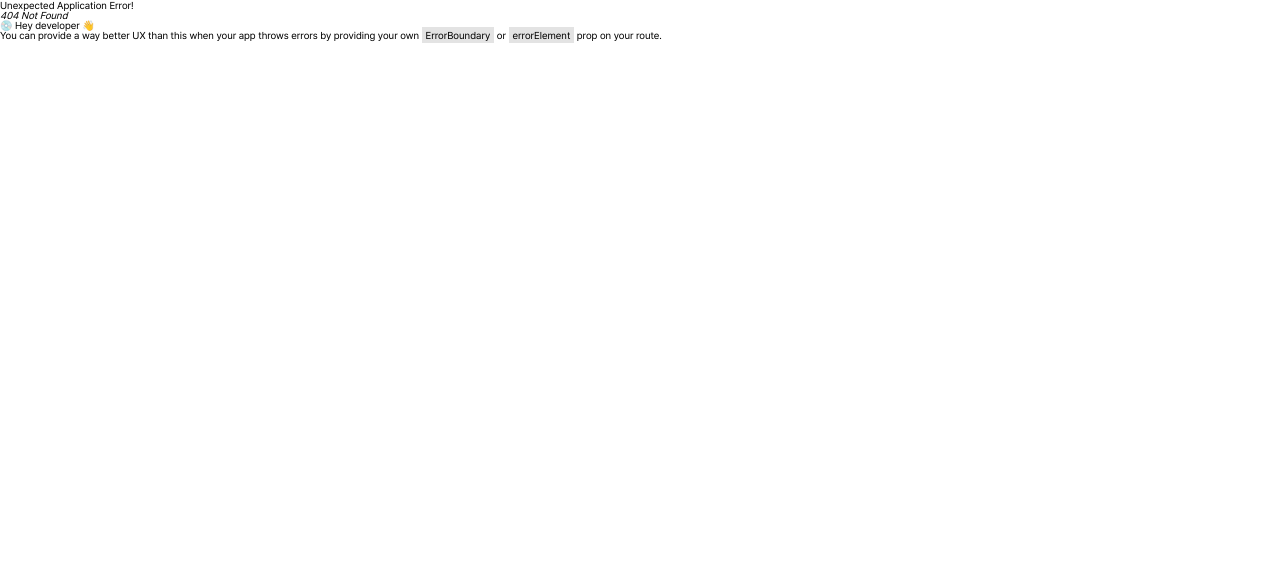
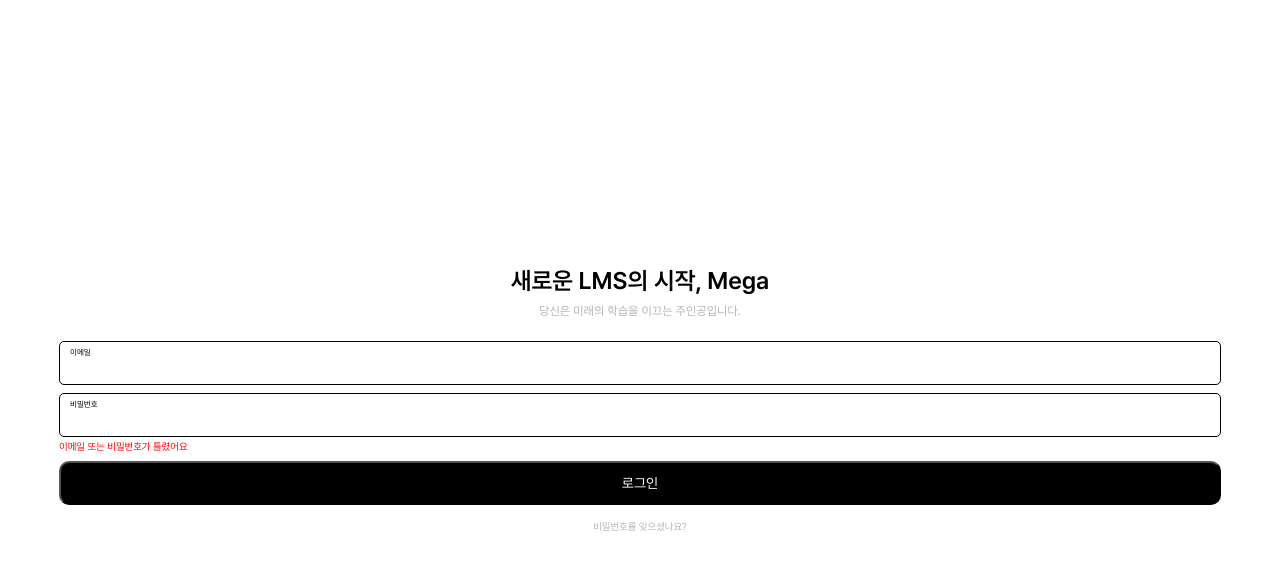
Before and after one commit to devloped-country/mega-v2-user-fe, a React (Vite) app: page /login in a window 1280 px wide. Before the commit this address had no page. Shown: the top 570 px of the page. Built offline with nearby package versions, Linux system fonts and the light colour scheme.

Commit message:
feat: login 페이지 스타일링

```diff
--- a/src/main.css
+++ b/src/main.css
@@ -16,6 +16,16 @@
   --color-purple-100: #5e4778;
   --color-green-100: #079419;
   --color-green-200: #07b419;
+
+  --font-weight-thin: 100;
+  --font-weight-extralight: 200;
+  --font-weight-light: 300;
+  --font-weight-regular: 400;
+  --font-weight-medium: 500;
+  --font-weight-semibold: 600;
+  --font-weight-bold: 700;
+  --font-weight-extrabold: 800;
+  --font-weight-black: 900;
 }
 
 * {
--- /dev/null
+++ b/src/pages/login/Login.jsx
@@ -0,0 +1,59 @@
+import { useState } from 'react';
+import styles from './Login.module.css';
+
+function Login() {
+  const [isFocusEmailInput, setIsFocusEmailInput] = useState(false);
+  const [isFocusPasswordInput, setIsFocusPasswordInput] = useState(false);
+  const [isShowingValidateMessage, setIsShowingValidateMessage] =
+    useState(true);
+
+  return (
+    <section className={styles.wrapper}>
+      <main className={styles.main}>
+        <h2 className={styles.slogan}>새로운 LMS의 시작, Mega</h2>
+        <h4 className={styles.subSlogan}>
+          당신은 미래의 학습을 이끄는 주인공입니다.
+        </h4>
+        <form className={styles.form} onSubmit={(e) => e.preventDefault()}>
+          <div
+            className={`${styles.inputWrapper} ${
+              isFocusEmailInput && styles.inputTitleActive
+            }`}
+          >
+            <h4 className={styles.inputTitle}>이메일</h4>
+            <input
+              type='text'
+              className={styles.input}
+              onFocus={() => setIsFocusEmailInput(true)}
+              onBlur={() => setIsFocusEmailInput(false)}
+            />
+          </div>
+          <div
+            className={`${styles.inputWrapper} ${
+              isFocusPasswordInput && styles.inputTitleActive
+            }`}
+          >
+            <h4 className={styles.inputTitle}>비밀번호</h4>
+            <input
+              type='password'
+              className={styles.input}
+              onFocus={() => setIsFocusPasswordInput(true)}
+              onBlur={() => setIsFocusPasswordInput(false)}
+            />
+          </div>
+          {isShowingValidateMessage && (
+            <span className={styles.validateMessage}>
+              이메일 또는 비밀번호가 틀렸어요
+            </span>
+          )}
+          <button className={styles.login} type='submit'>
+            로그인
+          </button>
+        </form>
+        <div className={styles.password}>비밀번호를 잊으셨나요?</div>
+      </main>
+    </section>
+  );
+}
+
+export default Login;
--- /dev/null
+++ b/src/pages/login/Login.module.css
@@ -0,0 +1,85 @@
+.wrapper {
+  padding: 59px;
+  display: flex;
+  width: 100vw;
+  height: 100vh;
+  justify-content: center;
+  align-items: center;
+}
+
+.main {
+  width: 100%;
+  display: flex;
+  flex-direction: column;
+  align-items: center;
+}
+
+.slogan {
+  font-size: 2.4rem;
+  font-weight: var(--font-weight-semibold);
+  color: var(--color-black);
+}
+
+.subSlogan {
+  margin-top: 12px;
+  font-size: 1.2rem;
+  color: var(--color-gray-300);
+}
+
+.form {
+  margin-top: 24px;
+  width: 100%;
+  position: relative;
+}
+
+.inputWrapper {
+  width: 100%;
+  padding: 6px 10px;
+  border-radius: 5px;
+  border: 1px solid var(--color-black);
+}
+
+.inputWrapper + .inputWrapper {
+  margin-top: 8px;
+}
+
+.inputTitle {
+  font-size: 0.8rem;
+}
+
+.inputTitleActive {
+  border: 1px solid var(--color-green-200);
+}
+
+.input {
+  margin-top: 4px;
+  width: 100%;
+  border: none;
+  outline: none;
+}
+
+.login {
+  margin-top: 24px;
+  font-size: 1.4rem;
+  color: var(--color-white);
+  outline: none;
+  background-color: var(--color-black);
+  padding: 12px;
+  width: 100%;
+  border-radius: 10px;
+  cursor: pointer;
+}
+
+.validateMessage {
+  font-size: 1rem;
+  position: absolute;
+  left: 0;
+  bottom: 54px;
+  color: var(--color-red-100);
+}
+
+.password {
+  margin-top: 16px;
+  font-size: 1rem;
+  color: var(--color-gray-300);
+}
--- a/src/router/router.jsx
+++ b/src/router/router.jsx
@@ -5,11 +5,17 @@ import {
 } from 'react-router-dom';
 import Layout from '@/layout/Layout';
 import Home from '@/pages/home/Home';
+import Login from '@/pages/login/Login';
 
 export const router = createBrowserRouter(
   createRoutesFromElements(
-    <Route path='/' element={<Layout />}>
-      <Route index element={<Home />} />
-    </Route>
+    <>
+      <Route path='/' element={<Layout />}>
+        <Route index element={<Home />} />
+      </Route>
+      <Route path='/login'>
+        <Route index element={<Login />} />
+      </Route>
+    </>
   )
 );
```
